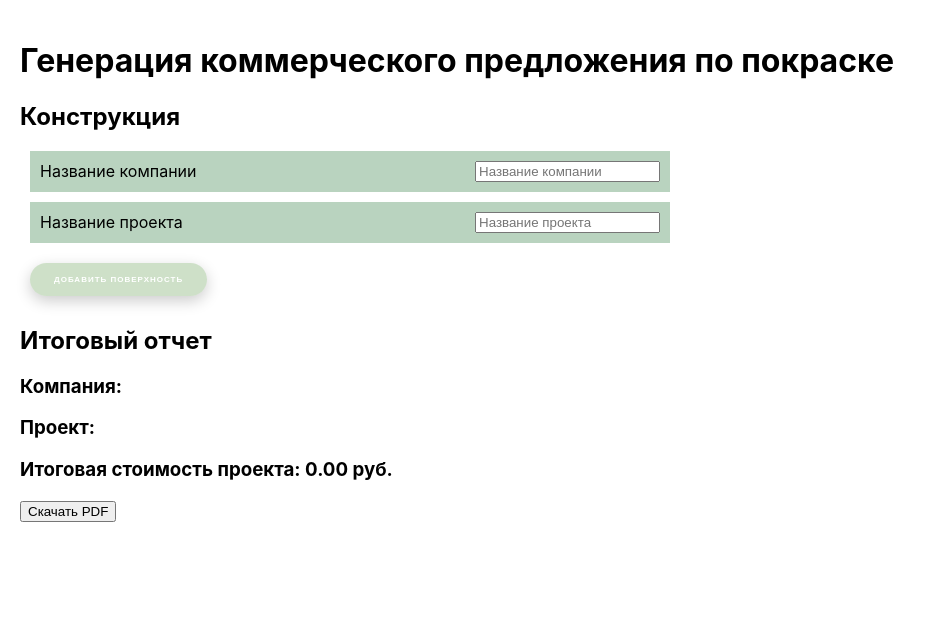
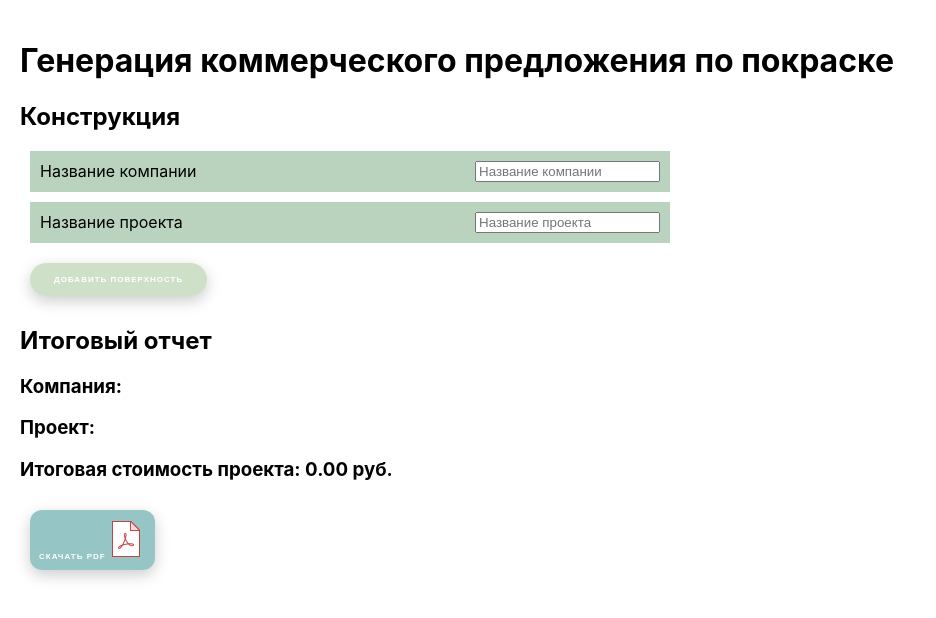
Before and after one commit to vapanteleev/co-front, a React (Create React App) app: page / in a window 1280 px wide. Shown: the top 618 px of the page, without its empty margins (0-936 px from the left). Built offline with nearby package versions, Linux system fonts and the light colour scheme.

Commit message:
styles and icon pdf

```diff
--- /dev/null
+++ b/src/components/Report/Report.module.css
@@ -0,0 +1,16 @@
+.pdfBtn {
+    background-color: rgba(84, 161, 161, 0.616);
+    margin: 10px;
+    color: white;
+    border: none;
+    border-radius: 12px;
+    padding: 9px 9px;
+    font-size: 8px;
+    font-weight: bold;
+    text-transform: uppercase;
+    letter-spacing: 1px;
+    cursor: pointer;
+    box-shadow: 0px 5px 15px rgba(0, 0, 0, 0.2);
+    transition: all 0.3s ease;
+    outline: none;
+}
--- a/src/components/Report/Report.tsx
+++ b/src/components/Report/Report.tsx
@@ -3,7 +3,7 @@ import { ConstructionContext } from '../../providers/ConstructionProvider/Constr
 import { Layer, Surface } from '../../model/dataModel';
 import jsPDF from 'jspdf';
 import RobotoGoyda from '../../fonts/RobotoGoyda'; // Путь к вашему шрифту
-
+import styles from './Report.module.css'
 const Report: React.FC = () => {
     const { construction } = useContext(ConstructionContext) as any;
 
@@ -129,7 +129,14 @@ const Report: React.FC = () => {
 
             <h3>Итоговая стоимость проекта: {calculateTotalProjectCost().toFixed(2)} руб.</h3>
 
-            <button onClick={generatePDF}>Скачать PDF</button>
+            <button className={styles.pdfBtn} onClick={generatePDF}>Скачать PDF
+
+                <img src="/icons8-pdf-40.png" alt="icons8-pdf-40.png" />
+
+
+            </button>
+
+
         </div>
     );
 };
```
Also changed, not shown: public/icons8-pdf-40.png (added), public/pdf.png (added).
